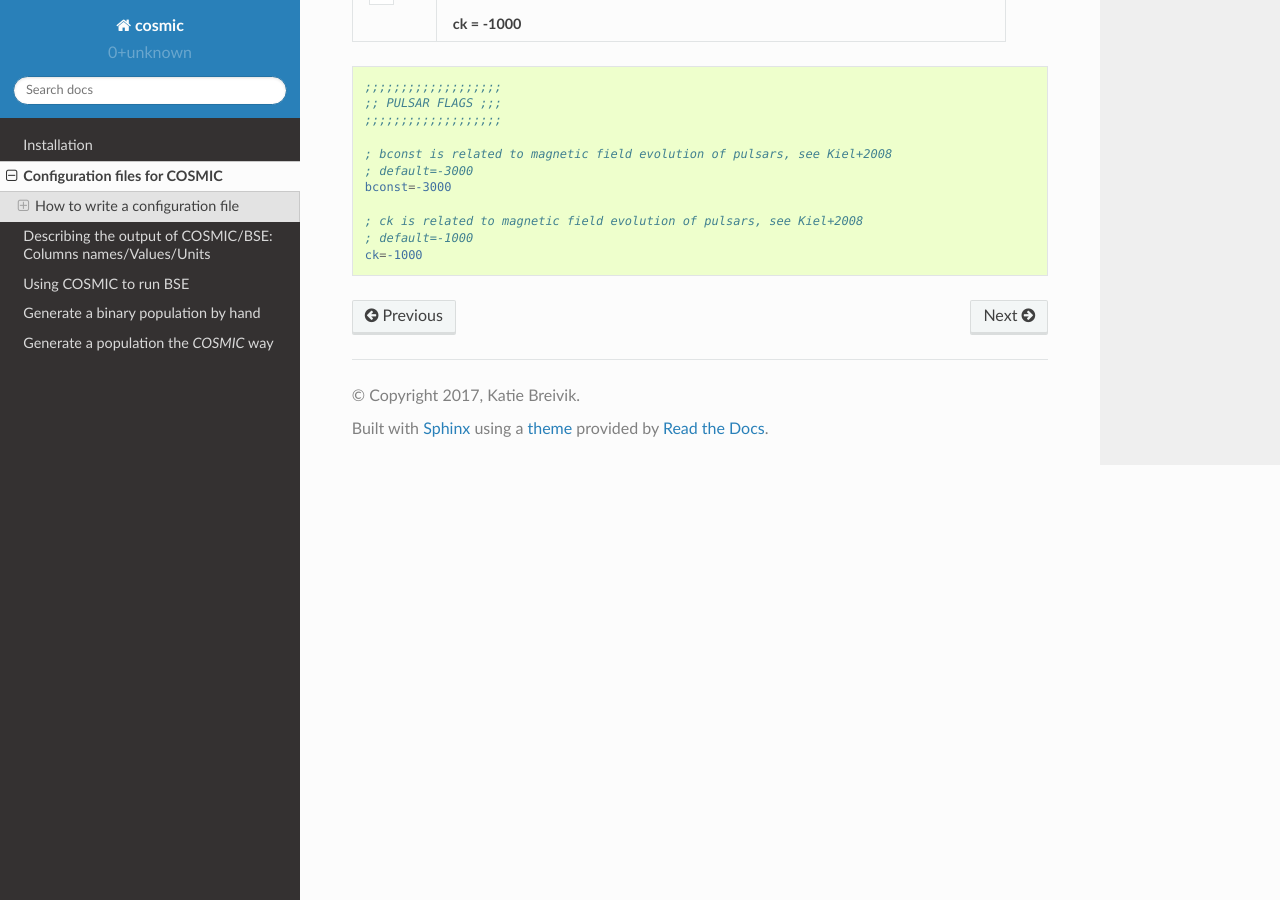
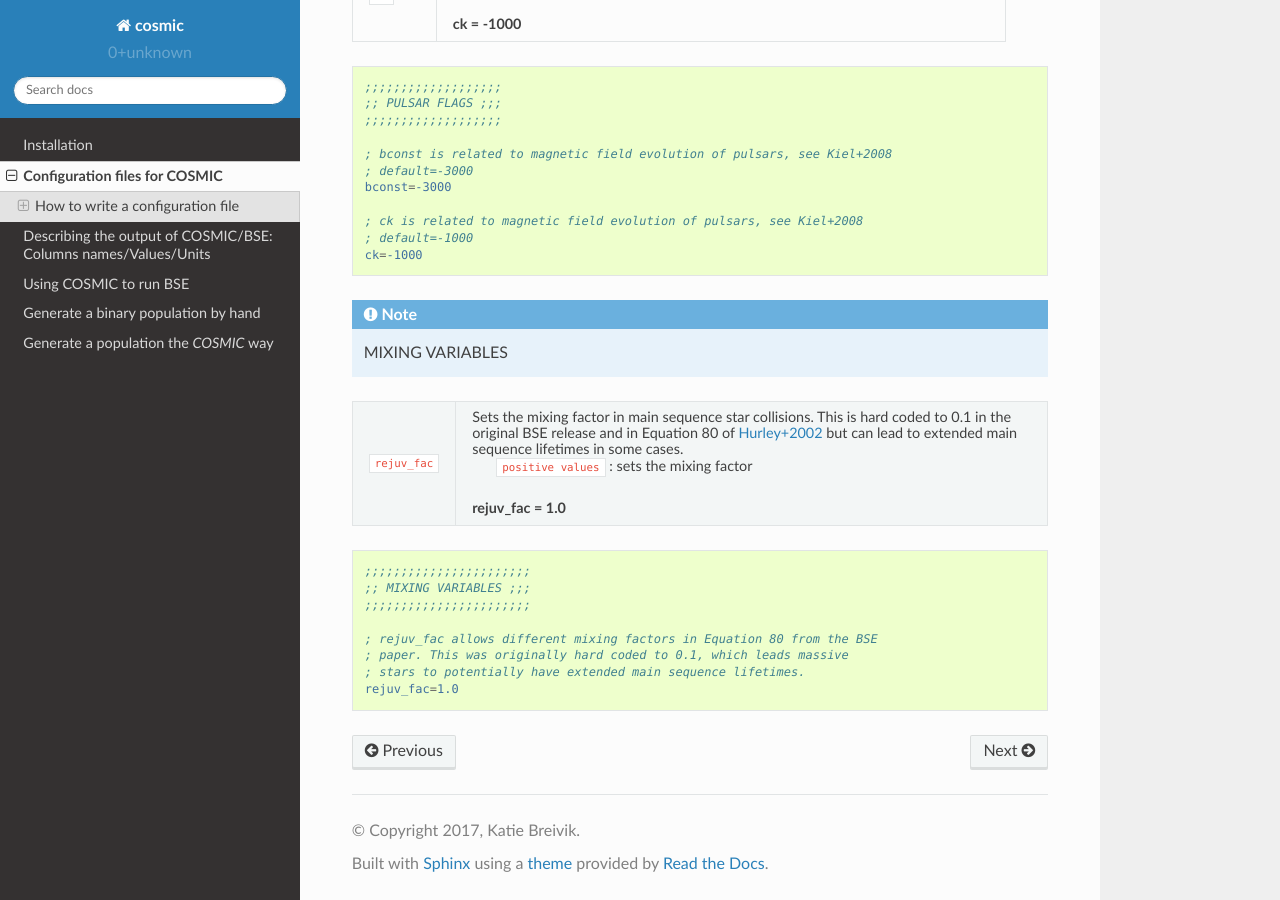
Before and after one commit to COSMIC-PopSynth/COSMIC, a Sphinx documentation site: the page built from docs/inifile/index.rst, in a window 1280 px wide and 900 px high, scrolled down 15672 px. Built offline with Sphinx 7.4.7 and the Read the Docs theme 2.0.0, drawn with Linux system fonts in a browser that asks for light colours; formulas are drawn with MathJax 3.

Commit message:
now adding documentation for rejuv_fac

```diff
--- a/docs/inifile/index.rst
+++ b/docs/inifile/index.rst
@@ -968,3 +968,29 @@ sampling
     ; ck is related to magnetic field evolution of pulsars, see Kiel+2008
     ; default=-1000
     ck=-1000
+
+.. note::
+
+    MIXING VARIABLES
+
+=======================  =====================================================
+``rejuv_fac``            Sets the mixing factor in main sequence star collisions.
+                         This is hard coded to 0.1 in the original BSE release
+                         and in Equation 80 of `Hurley+2002 <https://ui.adsabs.harvard.edu/abs/2002MNRAS.329..897H/abstract>`_
+                         but can lead to extended main sequence lifetimes in some cases.
+
+                             ``positive values`` : sets the mixing factor
+
+                         **rejuv_fac = 1.0**
+=======================  =====================================================
+
+.. code-block:: ini
+
+    ;;;;;;;;;;;;;;;;;;;;;;;
+    ;; MIXING VARIABLES ;;;
+    ;;;;;;;;;;;;;;;;;;;;;;;
+
+    ; rejuv_fac allows different mixing factors in Equation 80 from the BSE
+    ; paper. This was originally hard coded to 0.1, which leads massive
+    ; stars to potentially have extended main sequence lifetimes.
+    rejuv_fac=1.0
--- a/docs/runpop/index.rst
+++ b/docs/runpop/index.rst
@@ -131,7 +131,7 @@ The syntax for the Evolve class is as follows:
 
     In [1]: from cosmic.evolve import Evolve
 
-    In [2]: BSEDict = {'xi': 0.5, 'bhflag': 1, 'neta': 0.5, 'windflag': 3, 'wdflag': 0, 'alpha1': 1.0, 'pts1': 0.05, 'pts3': 0.02, 'pts2': 0.01, 'epsnov': 0.001, 'hewind': 1.0, 'ck': -1000, 'bwind': 0.0, 'lambdaf': 1.0, 'mxns': 3.0, 'beta': -1.0, 'tflag': 1, 'acc2': 1.5, 'nsflag': 4, 'ceflag': 0, 'eddfac': 1.0, 'ifflag': 0, 'bconst': -3000, 'sigma': 265.0, 'gamma': -2.0, 'pisn': 45.0, 'natal_kick_array' :[-100.0,-100.0,-100.0,-100.0,-100.0,-100.0], 'bhsigmafrac' : 1.0, 'polar_kick_angle' : 90, 'qcrit_array' : [0.0,0.0,0.0,0.0,0.0,0.0,0.0,0.0,0.0,0.0,0.0,0.0,0.0,0.0,0.0,0.0], 'cekickflag' : 2, 'cehestarflag' : 0, 'cemergeflag' : 0, 'ecsn' : 2.5, 'ecsn_mlow' : 1.4, 'aic' : 1, 'ussn' : 0, 'sigmadiv' :-20.0, 'qcflag' : 2, 'eddlimflag' : 0, 'fprimc_array' : [2.0/21.0,2.0/21.0,2.0/21.0,2.0/21.0,2.0/21.0,2.0/21.0,2.0/21.0,2.0/21.0,2.0/21.0,2.0/21.0,2.0/21.0,2.0/21.0,2.0/21.0,2.0/21.0,2.0/21.0,2.0/21.0], 'bhspinflag' : 0, 'bhspinmag' : 0.0}
+    In [2]: BSEDict = {'xi': 0.5, 'bhflag': 1, 'neta': 0.5, 'windflag': 3, 'wdflag': 0, 'alpha1': 1.0, 'pts1': 0.05, 'pts3': 0.02, 'pts2': 0.01, 'epsnov': 0.001, 'hewind': 1.0, 'ck': -1000, 'bwind': 0.0, 'lambdaf': 1.0, 'mxns': 3.0, 'beta': -1.0, 'tflag': 1, 'acc2': 1.5, 'nsflag': 4, 'ceflag': 0, 'eddfac': 1.0, 'ifflag': 0, 'bconst': -3000, 'sigma': 265.0, 'gamma': -2.0, 'pisn': 45.0, 'natal_kick_array' :[-100.0,-100.0,-100.0,-100.0,-100.0,-100.0], 'bhsigmafrac' : 1.0, 'polar_kick_angle' : 90, 'qcrit_array' : [0.0,0.0,0.0,0.0,0.0,0.0,0.0,0.0,0.0,0.0,0.0,0.0,0.0,0.0,0.0,0.0], 'cekickflag' : 2, 'cehestarflag' : 0, 'cemergeflag' : 0, 'ecsn' : 2.5, 'ecsn_mlow' : 1.4, 'aic' : 1, 'ussn' : 0, 'sigmadiv' :-20.0, 'qcflag' : 2, 'eddlimflag' : 0, 'fprimc_array' : [2.0/21.0,2.0/21.0,2.0/21.0,2.0/21.0,2.0/21.0,2.0/21.0,2.0/21.0,2.0/21.0,2.0/21.0,2.0/21.0,2.0/21.0,2.0/21.0,2.0/21.0,2.0/21.0,2.0/21.0,2.0/21.0], 'bhspinflag' : 0, 'bhspinmag' : 0.0, 'rejuv_fac' : 1.0}
 
     In [3]: bpp, bcm, initC  = Evolve.evolve(initialbinarytable=InitialBinaries, BSEDict=BSEDict)
 
```
Also changed, not shown: docs/examples/index.rst (+4 -4 lines), 1 other file.
